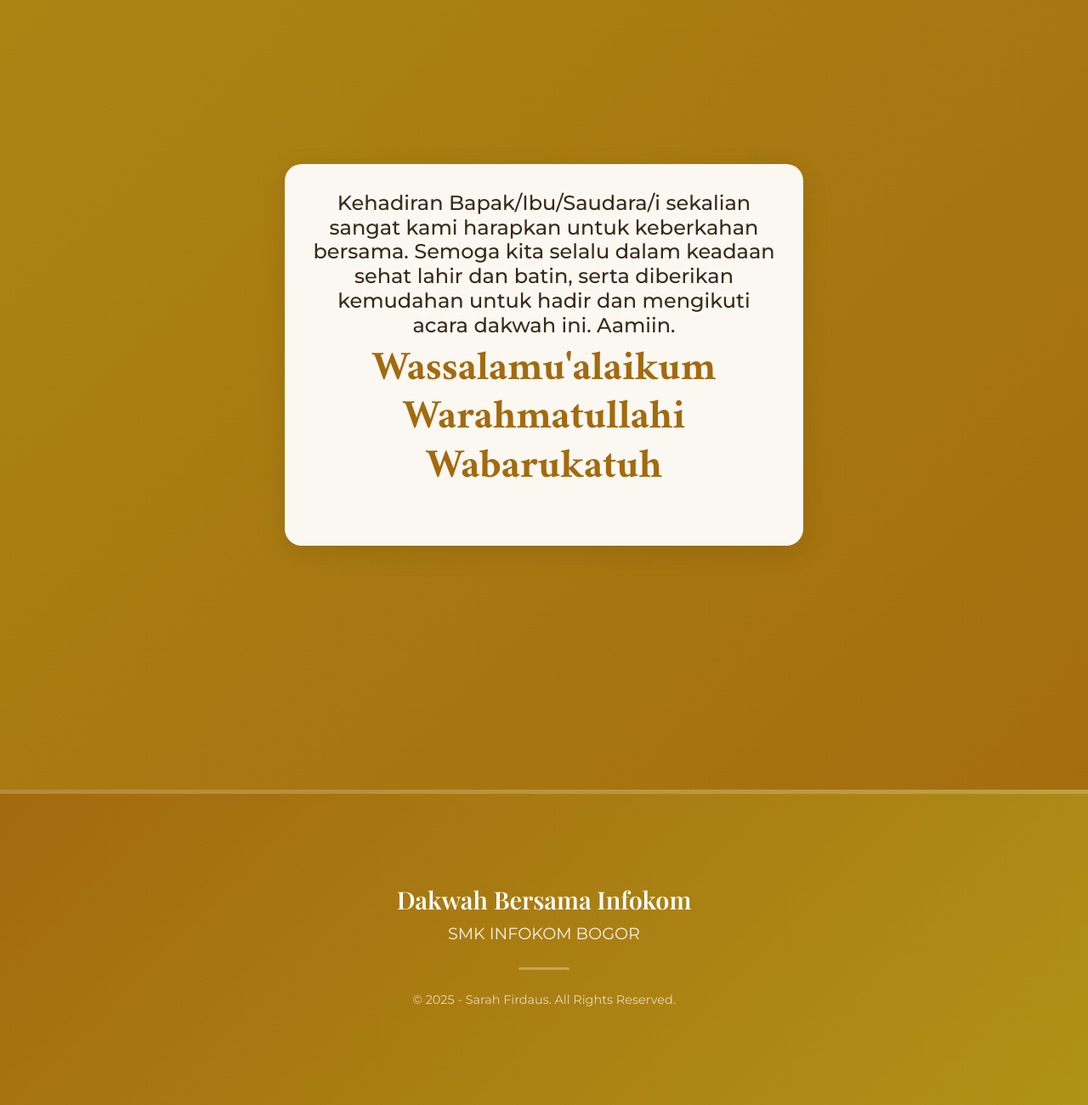
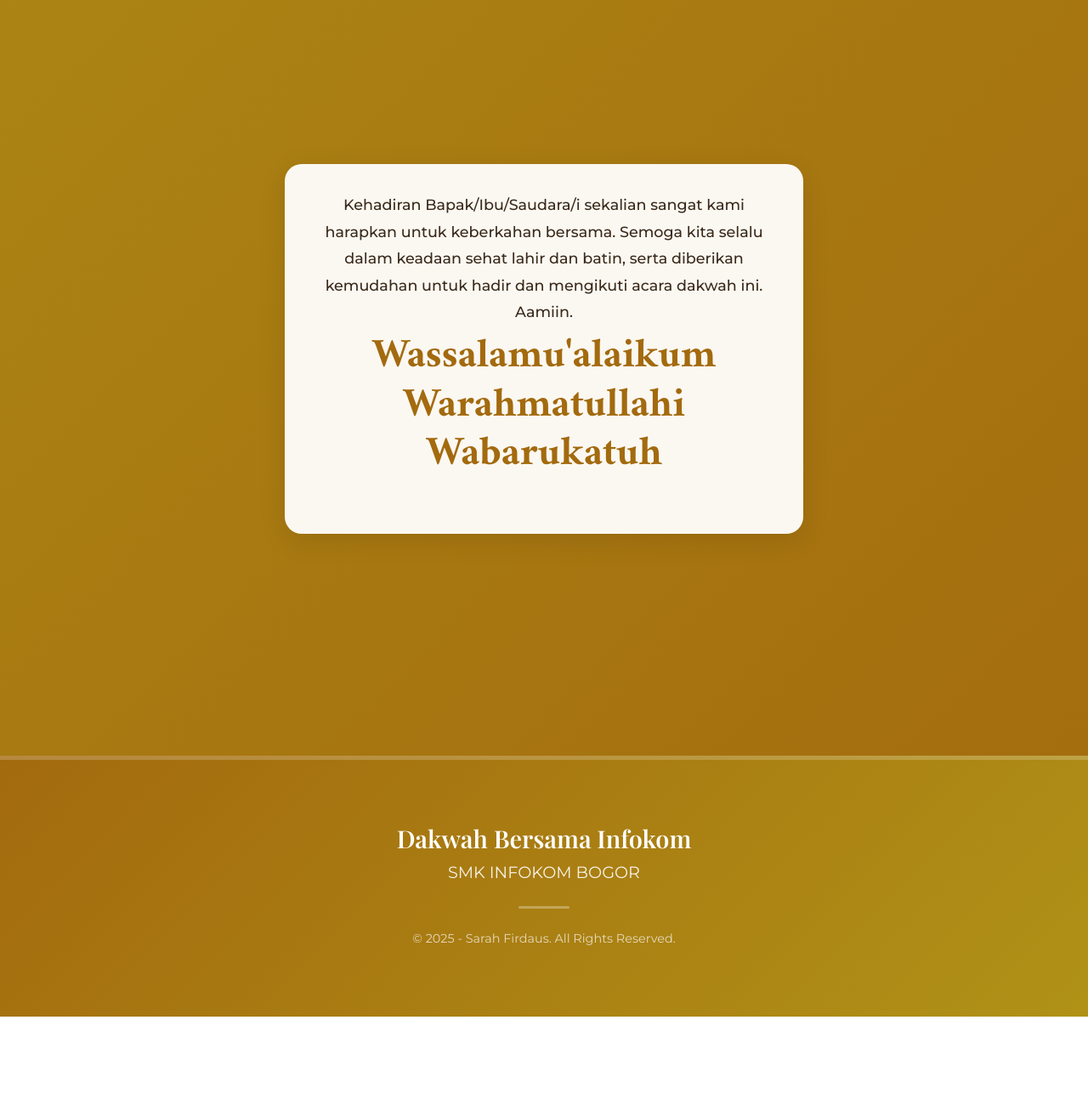
Before and after one commit to firdaussarah/firdaussarah.github.io, a plain HTML site: page isi_undangan.html in a window 1280 px wide. Shown: the part 5347-6647 px from the top of the page at 85% size. After the commit the page ends 6543 px from the top, so only its background shows below. Drawn offline with nearby package versions, Linux system fonts and the light colour scheme; a web font is replaced by a local one.

Commit message:
undangan dakwah

```diff
--- a/isi_undangan.html
+++ b/isi_undangan.html
@@ -188,16 +188,16 @@
     </section>
 
     <!-- Penutup Section -->
-    <section id="pembuka" class="section">
+    <section id="penutup" class="section">
         <div class="container">
             <div class="row justify-content-center">
                 <div class="col-md-10">
                     <div class="greeting-section" data-aos="fade-up">
-                        <div class="greeting-text">
-                            <h4>Kehadiran Bapak/Ibu/Saudara/i sekalian sangat kami harapkan untuk keberkahan bersama.
+                        <div class="penutup-text">
+                            <h5>Kehadiran Bapak/Ibu/Saudara/i sekalian sangat kami harapkan untuk keberkahan bersama.
                                 Semoga kita selalu dalam keadaan sehat lahir dan batin,
                                 serta diberikan kemudahan untuk hadir dan mengikuti acara dakwah ini.
-                                Aamiin.</h4>
+                                Aamiin.</h5>
                             <h4 class="arabic-greeting">Wassalamu'alaikum Warahmatullahi Wabarukatuh</h4>
                         </div>
                     </div>
--- a/style.css
+++ b/style.css
@@ -12,6 +12,7 @@
     --text-color: #3A2A1B;     /* Warna gelap untuk teks, lebih kontras */
     --bg-color-alt: #F1C27D;   /* Gold pucat, terang */
 }
+
 
 .watsap-baten {
     position: fixed;
@@ -700,6 +701,14 @@ body::before {
     line-height: 1.8;
     color: var(--text-color);
     margin-bottom: 2rem;
+}
+
+.penutup-text h5 {
+    font-family: 'Montserrat', sans-serif;
+    font-size: 1.1rem;
+    font-weight: 8rem;
+    color: var(--text-color);
+    line-height: 1.8;
 }
 
 .event-details {
@@ -1197,7 +1206,7 @@ body::before {
 }
 
 /* List Participant Styles */
-.participant-list {
+/* .participant-list {
     display: grid;
     grid-template-columns: repeat(auto-fill, minmax(200px, 1fr));
     gap: 1.5rem;
@@ -1339,7 +1348,7 @@ body::before {
         padding: 0.3rem;
         margin-top: 0.6rem;
     }
-}
+} */
 
 /* subtitle */
 .subtitle {
@@ -1769,8 +1778,8 @@ body::before {
 /* Footer */
 .footer {
     background: linear-gradient(135deg, var(--gradient-dark), var(--gradient-light));
-    padding: 3rem 0;
-    margin-top: 4rem;
+    padding: 1rem 0;
+    margin-top: 1.5rem;
     color: white;
     position: relative;
     overflow: hidden;
@@ -1829,7 +1838,7 @@ body::before {
 
 .footer-credit i {
     color: #ff6b6b;
-    margin: 0 0.3rem;
+    margin: 0 0.2rem;
     animation: heartbeat 1.5s ease infinite;
 }
 
```
